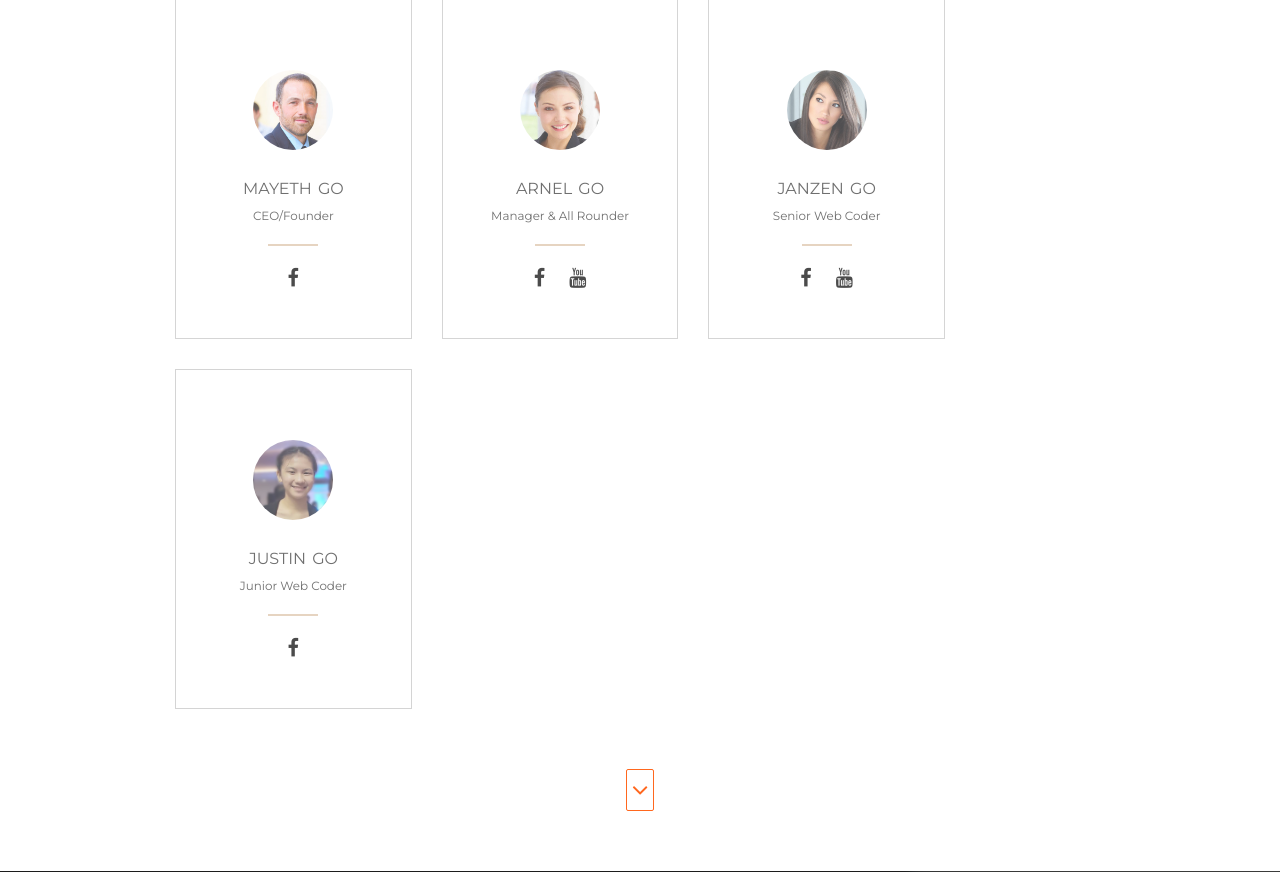
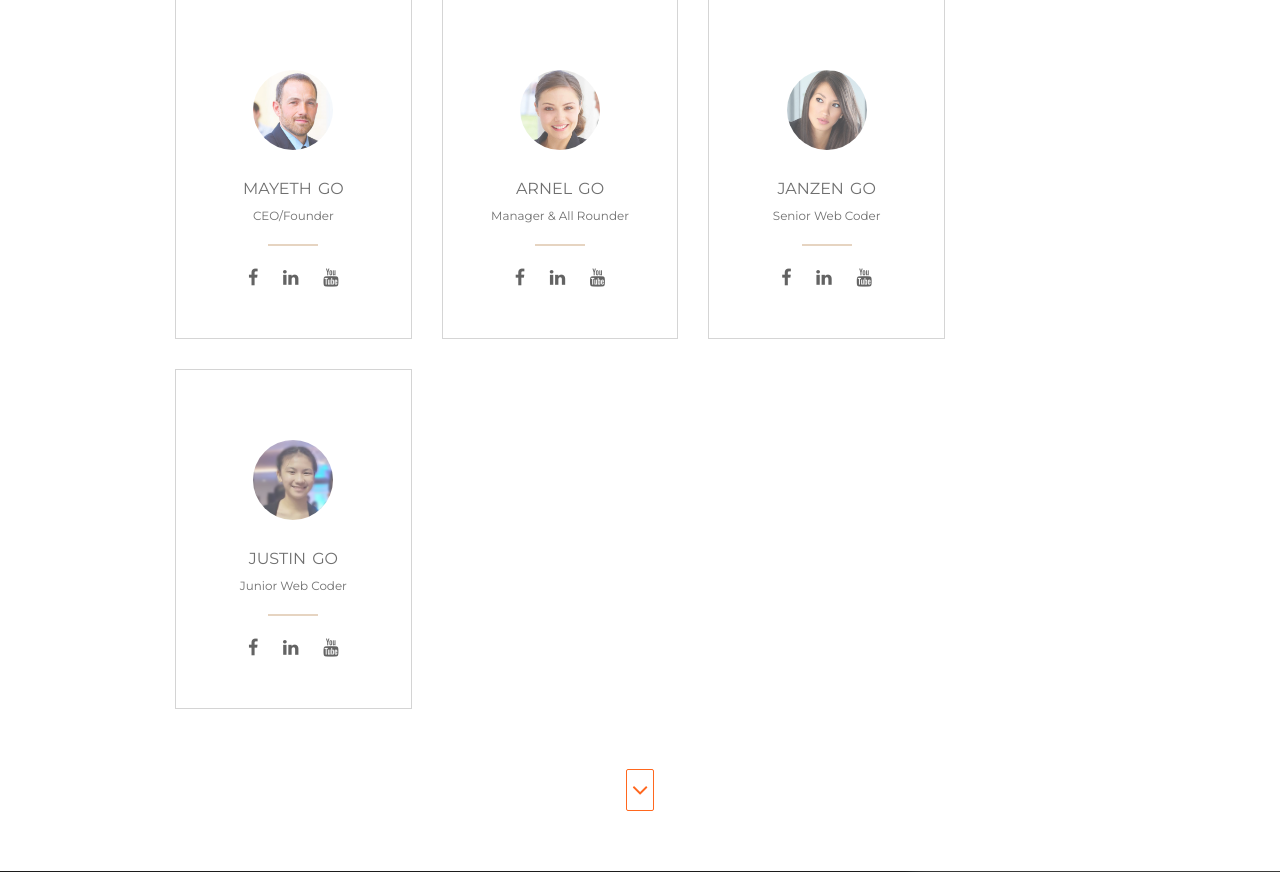
Before and after one commit to gojustin/gojustin.github.io, a PHP site: page / in a window 1280 px wide. Shown: the part 3500-4372 px from the top of the page. Run offline with PHP 8.4, Linux system fonts and the light colour scheme; some libraries are stand-ins or nearby versions.

Commit message:
socials in about us

```diff
--- a/css/style.css
+++ b/css/style.css
@@ -218,33 +218,18 @@ background-color: transparent;
 }
 
 /* Socials in About Us */
-.icon-social-facebook:before{
-	content: "\f09a";
+.flex-icon{
+	justify-content: center;
+	font-size: 18px;
+}
+
+#about-icons{
 	display: inline-block;
-  	font: normal normal normal 14px/1 FontAwesome;
-  	font-size: 20px;
-  	text-rendering: auto;
-  	-webkit-font-smoothing: antialiased;
-  	-moz-osx-font-smoothing: grayscale;
-  	color: black;
-  	vertical-align: middle;
-	margin: 0px 12px;
+	margin: 0px 10px;
 }
-.icon-social-youtube:before{
-	content: "\f167";
-	display: inline-block;
-  	font: normal normal normal 14px/1 FontAwesome;
-  	font-size: 20px;
-  	text-rendering: auto;
-  	-webkit-font-smoothing: antialiased;
-  	-moz-osx-font-smoothing: grayscale;
-  	color: black;
-  	vertical-align: middle;
-	margin: 0px 12px;
-}
-.flex-icon{
- 	display: flex;
-	justify-content: center;
+
+#about-icons:hover{
+	color: black;
 }
 /*  */
 
--- a/index.php
+++ b/index.php
@@ -284,7 +284,9 @@
                                 <hr>
                                 <!--  -->
                                 <div class="flex-icon">
-                                    <a href=""><div class="icon-social-facebook"></div></a>
+                                    <a href="" class="fa fa-facebook" id="about-icons"></a>
+                                    <a href="" class="fa fa-linkedin" id="about-icons"></a>
+                                    <a href="" class="fa fa-youtube" id="about-icons"></a>
                                 </div>
                                 <!--  -->
                             </div>
@@ -299,8 +301,9 @@
                                 <hr>
                                 <!--  -->
                                 <div class="flex-icon">
-                                    <a href=""><div class="icon-social-facebook"></div></a>
-                                    <a href=""><div class="icon-social-youtube"></div></a>
+                                    <a href="" class="fa fa-facebook" id="about-icons"></a>
+                                    <a href="" class="fa fa-linkedin" id="about-icons"></a>
+                                    <a href="" class="fa fa-youtube" id="about-icons"></a>
                                 </div>
                                 <!--  -->
                             </div>
@@ -315,8 +318,9 @@
                                 <hr>
                                 <!--  -->
                                 <div class="flex-icon">
-                                    <a href=""><div class="icon-social-facebook"></div></a>
-                                    <a href=""><div class="icon-social-youtube"></div></a>
+                                    <a href="" class="fa fa-facebook" id="about-icons"></a>
+                                    <a href="" class="fa fa-linkedin" id="about-icons"></a>
+                                    <a href="" class="fa fa-youtube" id="about-icons"></a>
                                 </div>
                                 <!--  -->
                             </div>
@@ -331,7 +335,9 @@
                                 <hr>
                                 <!--  -->
                                 <div class="flex-icon">
-                                    <a href=""><div class="icon-social-facebook"></div></a>
+                                    <a href="" class="fa fa-facebook" id="about-icons"></a>
+                                    <a href="" class="fa fa-linkedin" id="about-icons"></a>
+                                    <a href="" class="fa fa-youtube" id="about-icons"></a>
                                 </div>
                                 <!--  -->
                             </div>
@@ -381,6 +387,18 @@
                     <h3>Fusce dapibus, tellus ac cursus commodo, tortor<br> mauris condimentum. Duis mollis, est non commodo luctus, nisi erat </h3>
                     <br>
                     <h6>Kai, Web Geekster</h6>
+                  </div>
+
+                  <div class="item">
+                    <h3>Cras justo odio, dapibus ac facilisis in, egestas <br>eget quam. Donec id elit non mi porta gravida at eget metus.</h3>
+                    <br>
+                    <h6>Jenn, Coders' Playground</h6>
+                  </div>
+
+                  <div class="item">
+                    <h3>Cras justo odio, dapibus ac facilisis in, egestas <br>eget quam. Donec id elit non mi porta gravida at eget metus.</h3>
+                    <br>
+                    <h6>Jenn, Coders' Playground</h6>
                   </div>
 
                   <div class="item">
@@ -473,7 +491,7 @@
     <script>
       $(function(){
           $("#head-title").typed({
-            strings: ["We make websites^1000", "24/7 available for hire^1000" ,"Web design with difference^1000", "Si Marian ay Bundat^1000"],
+            strings: ["We make websites^1000", "24/7 available for hire^1000" ,"Web design with difference^1000"],
             typeSpeed: 100,
             loop: true,
             startDelay: 100
```
